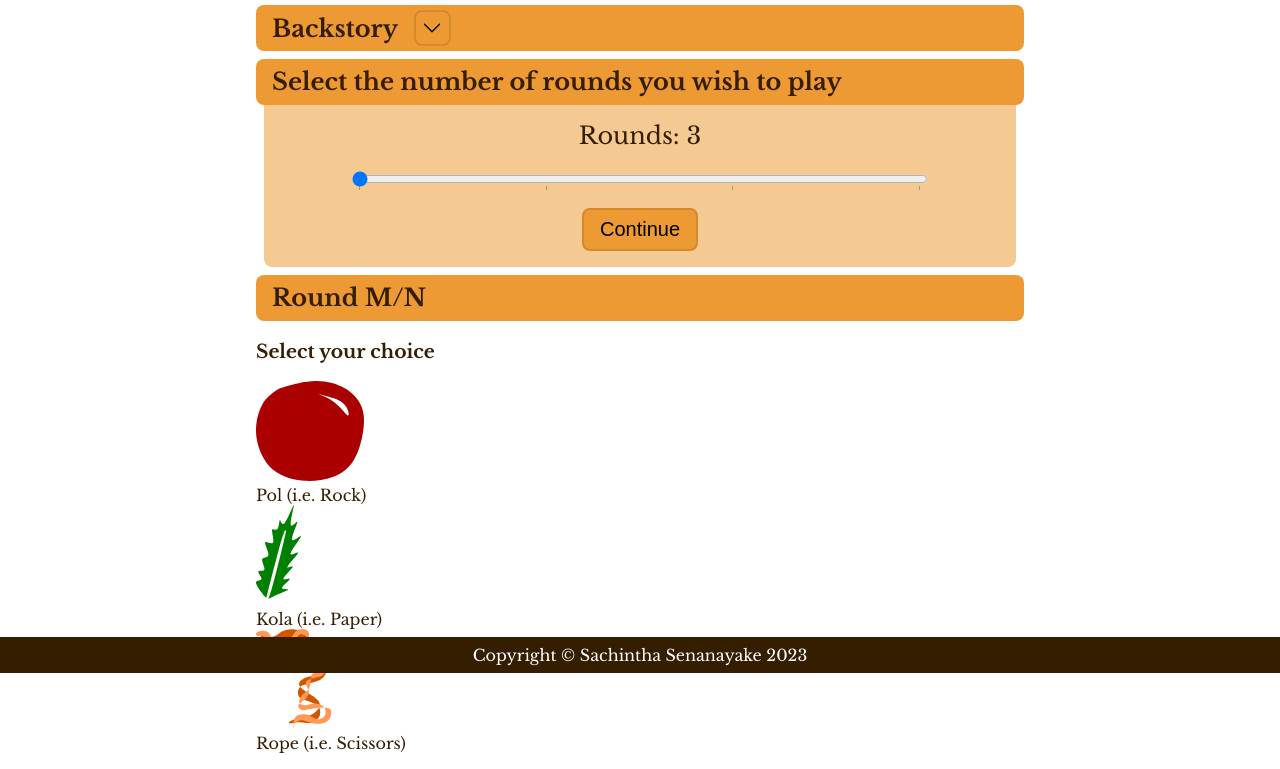
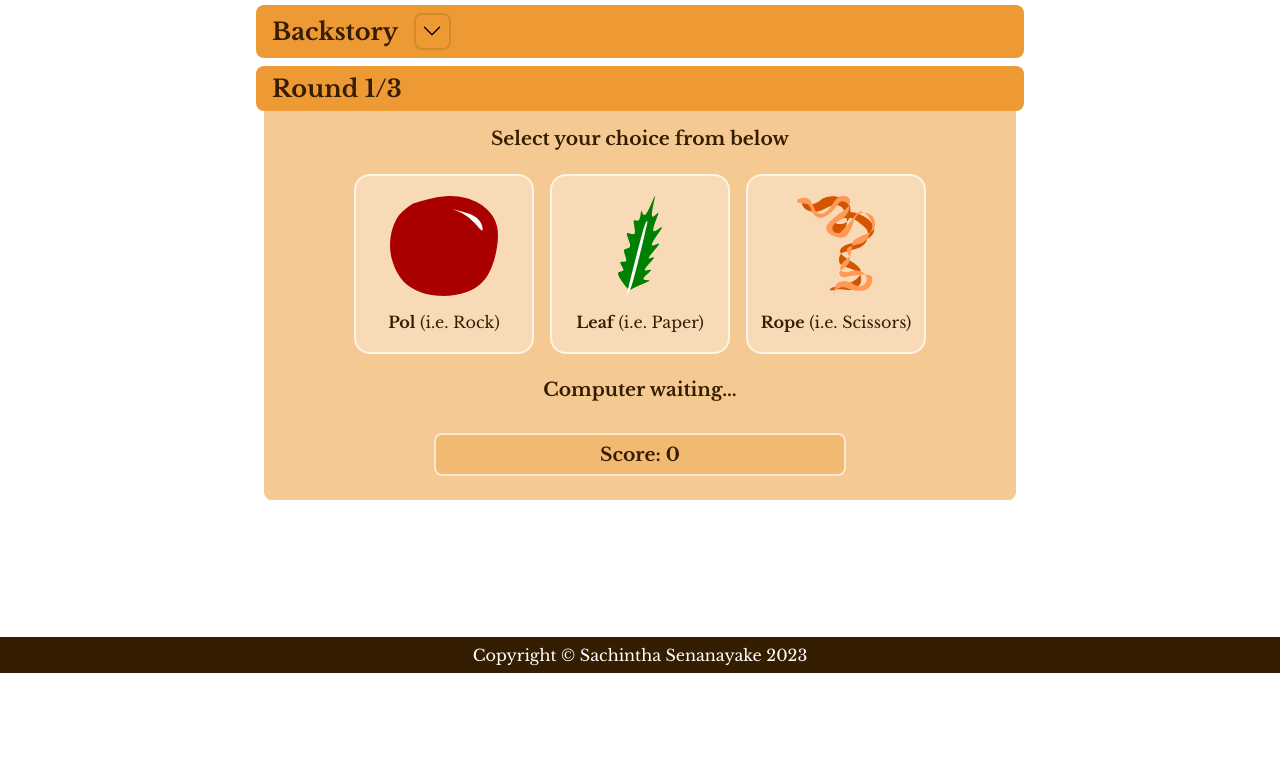
Before and after one commit to sachintha180/rock-paper-scissors, a plain HTML site: page index.html in a window 1280 px wide. Both pictures are taken after a click on the button "Continue". Shown: the part 127-896 px from the top of the page. After the commit the page ends 800 px from the top, so only its background shows below. Drawn offline with nearby package versions, Linux system fonts and the light colour scheme.

Commit message:
Change index.html, styles.css and script.js.
- Completed implementation of full rock paper scissor logic.
- Improved styles.css styling to fit the logic.
- Added divs to index.html to accompany styles.

```diff
--- a/index.html
+++ b/index.html
@@ -22,7 +22,8 @@
         <section id="instructions">
             <div class="horizontal-section extra-bottom-margin">
                 <h2>Backstory</h2>
-                <img id="instructions-btn" src="images/chevron-down.svg" alt="A chevron-down icon to see more" height="20">
+                <img id="instructions-btn" src="images/chevron-down.svg" alt="A chevron-down icon to see more"
+                    height="20">
             </div>
             <div id="instructions-section" class="info-section invisible-section">
                 <p>Pol, Kola and Lanu are Sinhala (the main language spoken in Sri Lanka) words, spelt using English
@@ -51,23 +52,29 @@
                     <option value="7"></option>
                     <option value="9"></option>
                 </datalist>
-                <input id="rounds-continue" type="button" value="Continue">
+                <input id="continue-btn" type="button" value="Continue">
             </div>
         </section>
         <section id="game-container">
-            <h2 id="current-round-label">Round M/N</h2>
-            <h3>Select your choice</h3>
+            <h2 id="current-round-label">Press continue to start playing</h2>
+            <div id="game-container-elements" class="info-section invisible-section">
+                <h3>Select your choice from below</h3>
+                <div id="game-selectors">
                     <div id="rock">
                         <img src="images/coconut.svg" alt="A vector drawing of a coconut" height="100">
-                <p class="image-label">Pol (i.e. Rock)</p>
+                        <p class="image-label"><b>Pol</b> (i.e. Rock)</p>
                     </div>
                     <div id="paper">
                         <img src="images/leaf.svg" alt="A vector drawing of a coconut leaf" height="100">
-                <p class="image-label">Kola (i.e. Paper)</p>
+                        <p class="image-label"><b>Leaf</b> (i.e. Paper)</p>
                     </div>
                     <div id="scissors">
                         <img src="images/rope.svg" alt="A vector drawing of a rope made of coconut fibres" height="100">
-                <p class="image-label">Rope (i.e. Scissors)</p>
+                        <p class="image-label"><b>Rope</b> (i.e. Scissors)</p>
+                    </div>
+                </div>
+                <h3 id="game-result">Computer waiting...</h3>
+                <h3 id="game-score">Score: 0</h3>
             </div>
         </section>
     </main>
--- a/script.js
+++ b/script.js
@@ -99,31 +99,82 @@ function game(rounds) {
         console.log(result.message);
     }
 
-    if (score > 0) {
-        return `You Win! You won ${score}/${rounds} rounds.`
-    }
-    else if (score < 0) {
-        return `You Lose! The computer won ${score * -1}/${rounds} rounds.`
-    }
-    else {
-        return `You Tied!`
-    }
+
 }
 
 
 document.addEventListener("DOMContentLoaded", (event) => {
 
+    // initialize base score
+    let score = 0;
+
+    // initialize current round
+    let currentRound = 1;
+
+    // intialize max rounds
+    let maxRounds = 0;
+
     // update round count based on slider position
-    let roundsSelector = document.querySelector("#rounds-count");
+    const roundsSelector = document.querySelector("#rounds-count");
+    document.querySelector("#rounds-label").innerHTML = `Rounds: ${roundsSelector.value}`;
     roundsSelector.addEventListener("change", (event) => {
         let rounds = roundsSelector.value;
         document.querySelector("#rounds-label").innerHTML = `Rounds: ${rounds}`;
-
     });
 
     // show/hide backstory (i.e. instructions) panel when chevron is pressed
-    let instructionsBtn = document.querySelector("#instructions-btn");
+    const instructionsBtn = document.querySelector("#instructions-btn");
     instructionsBtn.addEventListener("click", (event) => {
         document.querySelector("#instructions-section").classList.toggle("invisible-section");
-    })
+    });
+
+    let continueBtn = document.querySelector("#continue-btn");
+    continueBtn.addEventListener("click", (event) => {
+        // hide rounds selection section
+        document.querySelector("#rounds-container").classList.add("invisible-section");
+        // show game container
+        document.querySelector("#game-container-elements").classList.remove("invisible-section");
+        // update max rounds
+        maxRounds = document.querySelector("#rounds-count").value;
+        // display rounds on screen
+        document.querySelector("#current-round-label").innerHTML = `Round ${currentRound}/${maxRounds}`;
+    });
+
+    let choiceBtns = document.querySelectorAll("#game-selectors div");
+    choiceBtns.forEach((choiceBtn) => {
+        choiceBtn.addEventListener("click", (event) => {
+            // retrieve player choice and computer choice
+            let playerChoice = choiceBtn.getAttribute("id");
+            let computerChoice = getComputerChoice();
+            // play single round
+            let result = playRound(playerChoice, computerChoice);
+            // update player score
+            score += result.flag;
+            // display score
+            document.querySelector("#game-score").innerHTML = `Score: ${score}`;
+            // display result message
+            document.querySelector("#game-result").innerHTML = result.message;
+            // update current round
+            currentRound += 1;
+            // reset game
+            if (currentRound > maxRounds) {
+                // display alert based on score
+                if (score > 0) {
+                    alert(`You Win! You won ${score} round(s) more than the computer.`);
+                }
+                else if (score < 0) {
+                    alert(`You Lose! The computer won ${-1 * score} round(s) more than you.`);
+                }
+                else {
+                    alert(`You Tied!`);
+                }
+                // reload window on alert confirmation
+                window.location.reload();
+            }
+            else {
+                // display rounds on screen
+                document.querySelector("#current-round-label").innerHTML = `Round ${currentRound}/${maxRounds}`;
+            }
+        });
+    });
 })
--- a/styles.css
+++ b/styles.css
@@ -15,6 +15,7 @@ body>* {
 
 h1,
 h2,
+h3,
 p {
     margin: 0;
     padding: 0;
@@ -49,7 +50,6 @@ header img {
 }
 
 #instructions .horizontal-section {
-    height: 30px;
     background-color: #ED9A34;
     padding: 0.5rem 1rem;
     border-radius: 0.5rem;
@@ -77,7 +77,8 @@ header img {
 }
 
 #instructions .info-section {
-    max-height: 500px; /* Set an unrealistic maximum height */
+    max-height: 500px;
+    /* Set an unrealistic maximum height */
     transition: max-height 0.5s ease-in-out, padding 0.4s ease-in-out;
     overflow: hidden;
 }
@@ -87,8 +88,19 @@ header img {
     padding: 0 1rem;
 }
 
-#rounds-container h2, #game-container h2 {
-    height: 30px;
+#rounds-container {
+    max-height: 500px;
+    /* Set an unrealistic maximum height */
+    transition: max-height 0.5s ease-in-out;
+    overflow: hidden;
+}
+
+#rounds-container.invisible-section {
+    max-height: 0;
+}
+
+#rounds-container h2,
+#game-container h2 {
     background-color: #ED9A34;
     padding: 0.5rem 1rem;
     border-radius: 0.5rem;
@@ -109,8 +121,7 @@ header img {
     width: 80%;
 }
 
-#rounds-container .info-section #rounds-continue {
-    font-family: 'Playfair Display', sans-serif;
+#rounds-container .info-section #continue-btn {
     font-size: 20px;
     background-color: #ED9A34;
     border: none;
@@ -118,11 +129,81 @@ header img {
     border-radius: 0.5rem;
     cursor: pointer;
     border: 2px solid #351d0022;
-    transition: background-color 0.1s ease-in-out
+    transition: background-color 0.1s ease-in-out;
 }
 
-#rounds-container .info-section #rounds-continue:hover {
+#rounds-container .info-section #continue-btn:hover {
     background-color: #ffffff;
+}
+
+#game-container #game-container-elements {
+    display: flex;
+    flex-flow: column nowrap;
+    align-items: center;
+    padding: 0;
+    padding-top: 1rem;
+    max-height: 500px;
+    /* Set an unrealistic maximum height */
+    transition: max-height 0.5s ease-in-out, padding 0.5s ease-in-out;
+    overflow: hidden;
+}
+
+#game-container #game-container-elements.invisible-section {
+    max-height: 0;
+    padding: 0;
+}
+
+#game-container #game-container-elements h3 {
+    margin-bottom: 1.5rem;
+    text-align: center;
+}
+
+#game-container #game-container-elements #game-selectors {
+    display: flex;
+    flex-flow: row wrap;
+    align-items: center;
+    justify-content: center;
+    gap: 1rem;
+}
+
+#game-container #game-container-elements #game-selectors div {
+    text-align: center;
+    border: 2px solid #ffffffaa;
+    border-radius: 1rem;
+    padding: 0.5rem;
+    display: flex;
+    align-items: center;
+    justify-content: center;
+    flex-flow: column nowrap;
+    gap: 1rem;
+    height: 160px;
+    width: 160px;
+    background-color: #ffffff55;
+    transition: background-color 0.3s ease-in-out;
+}
+
+#game-container #game-container-elements #game-selectors div.disabled {
+    opacity: 30%;
+}
+
+#game-container #game-container-elements #game-selectors div:hover {
+    background-color: #ED9A3455;
+    cursor: pointer;
+}
+
+#game-container #game-score {
+    border: 2px solid #ffffffaa;
+    border-radius: 0.5rem;
+    width: 50%;
+    padding: 0.5rem 1rem;
+    background-color: #ED9A3455;
+}
+
+#game-container #game-result {
+    border-radius: 0.5rem;
+    width: 70%;
+    padding: 0.5rem;
+    margin: 1rem 0;
 }
 
 footer {
@@ -141,4 +222,8 @@ footer {
     body {
         margin: 1rem 20vw;
     }
+
+    #game-container #game-container-elements {
+        max-height: 1000px;
+    }
 }
```
Lines whose indentation alone changed are shown as unchanged.
